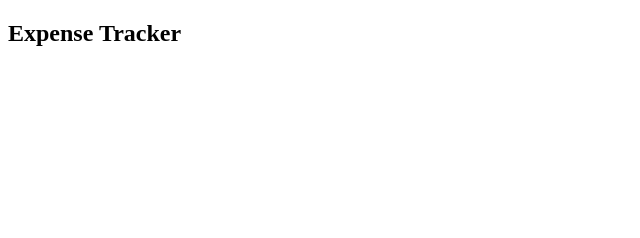
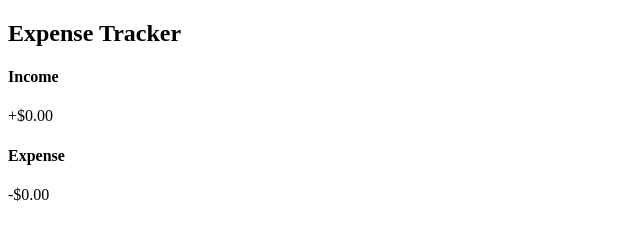
Before and after one commit to MNlegion/expense-tracker, a plain HTML site: page index.html in a window 1280 px wide. Shown: the whole page, without its empty margins (0-640 px from the left). Drawn offline with Linux system fonts and the light colour scheme.

Commit message:
income and expense container

```diff
--- a/index.html
+++ b/index.html
@@ -10,6 +10,17 @@
     <h2>Expense Tracker</h2>
     <div class="container">
 
+        <div class="inc-exp-container">
+            <div>
+                <h4>Income</h4>
+                <p id="money-plus" class="money plus">+$0.00</p>
+            </div>
+            <div>
+                <h4>Expense</h4>
+                <p id="money-minus" class="money minus">-$0.00</p>
+            </div>
+        </div>
+
 
 
 
```
